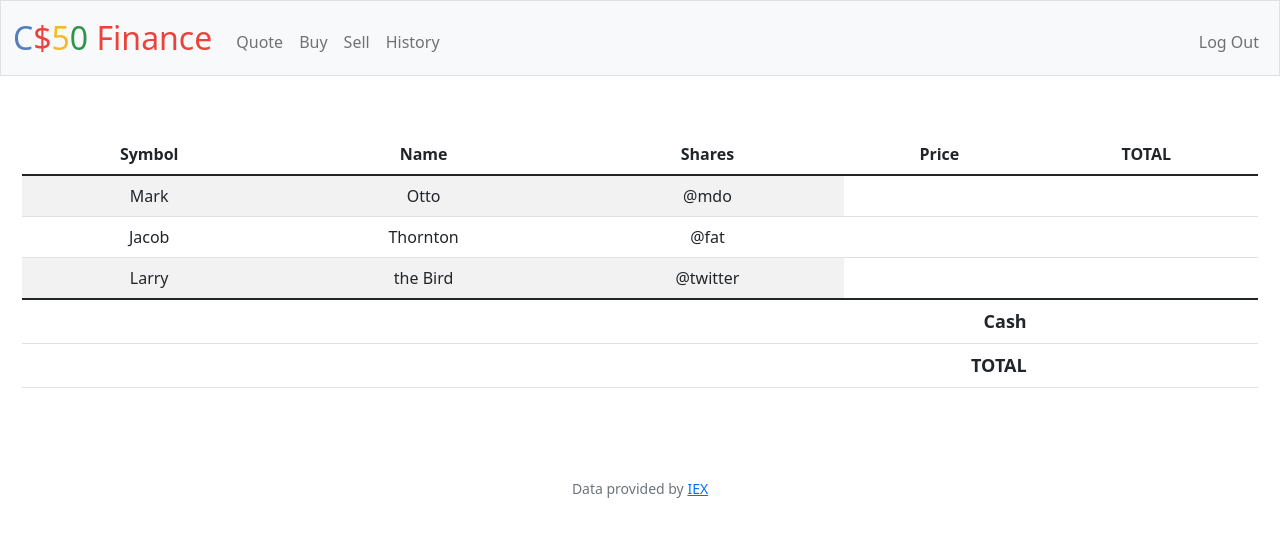
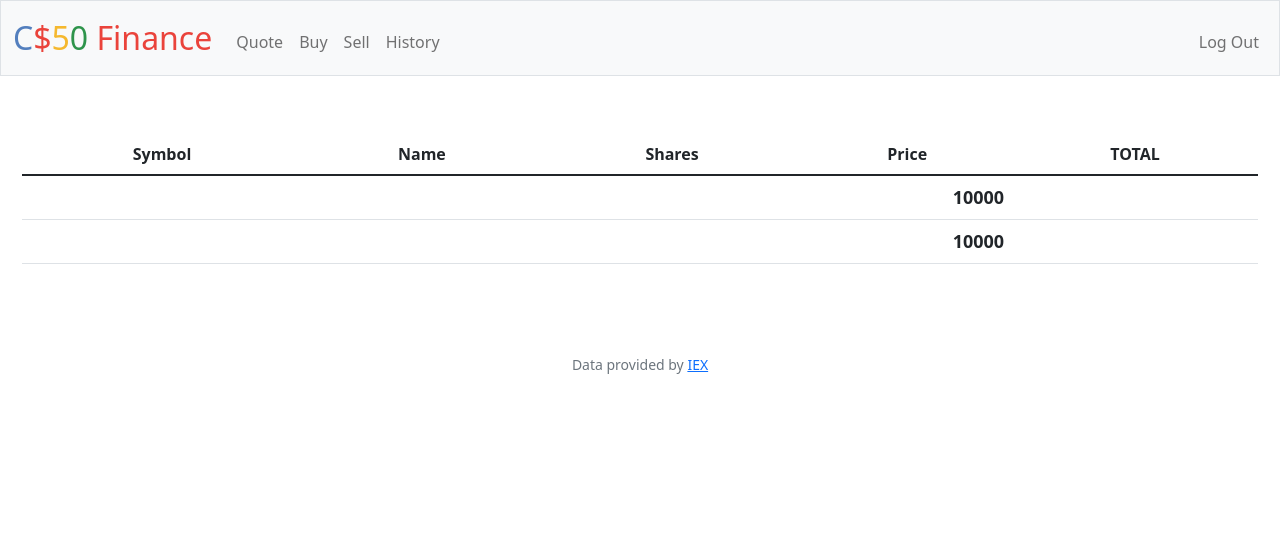
Before and after one commit to rohityellapu/CS50x, a Flask app: page / in a window 1280 px wide. Shown: the top 537 px of the page. Run offline with Flask 2, Linux system fonts and the light colour scheme; a user stored in the database is signed in; data comes from the database, SQL or seed files in the repository; some libraries are stand-ins or nearby versions.

Commit message:
Sat, Dec 17, 2022, 6:28 AM +00:00

```diff
--- a/9.Flask/PSET/finance/app.py
+++ b/9.Flask/PSET/finance/app.py
@@ -46,13 +46,15 @@ def index():
 
     user_stocks = db.execute(
         "SELECT symbol,stock_name, SUM(no_of_shares) AS shares FROM history WHERE username = ? GROUP BY symbol;", session['user'])
+    total_stocks_value = 0
     for stock in user_stocks:
         price = lookup(stock['symbol'])['price']
         stock['price'] = price
         stock['total'] = price * stock['shares']
+        total_stocks_value += stock['total']
     user_cash = db.execute('SELECT cash FROM users WHERE username = ?', session['user'])[0]['cash']
 
-    return render_template('index.html', stocks=user_stocks, cash=user_cash)
+    return render_template('index.html', stocks=user_stocks, cash=user_cash, total=total_stocks_value)
 
 
 
--- a/9.Flask/PSET/finance/templates/index.html
+++ b/9.Flask/PSET/finance/templates/index.html
@@ -19,31 +19,24 @@ Log In
             </tr>
         </thead>
         <tbody>
-            <tr>
+            {% for stock in stocks %}
+                {% if stock.shares > 0 %}
+                    <tr>
 
-                <td>Mark</td>
-                <td>Otto</td>
-                <td>@mdo</td>
-            </tr>
-            <tr>
-
-                <td>Jacob</td>
-                <td>Thornton</td>
-                <td>@fat</td>
-            </tr>
-            <tr>
-
-                <td>Larry</td>
-                <td>the Bird</td>
-                <td>@twitter</td>
-            </tr>
+                        <td>{{ stock.symbol }}</td>
+                        <td>{{ stock.stock_name }}</td>
+                        <td>{{ stock.shares }}</td>
+                        <td>{{ stock.price }}</td>
+                    </tr>
+                {% endif %}
+            {% endfor %}
         </tbody>
         <tfoot>
             <tr>
-                <td colspan="4">Cash</td>
+                <td colspan="4">{{ cash }}</td>
             </tr>
             <tr>
-                <td colspan="4">TOTAL</td>
+                <td colspan="4">{{ cash + total }}</td>
             </tr>
         </tfoot>
     </table>
```
